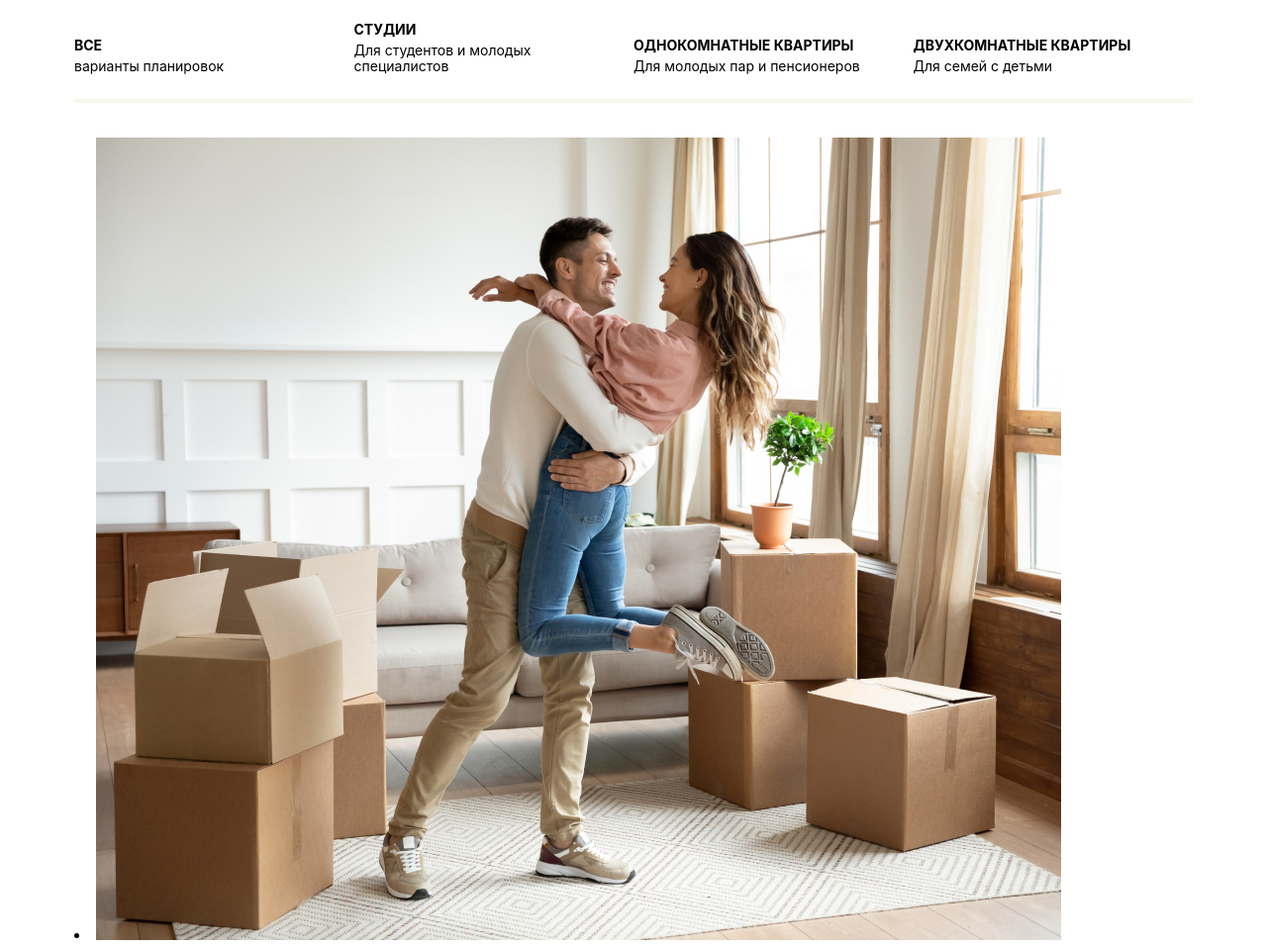
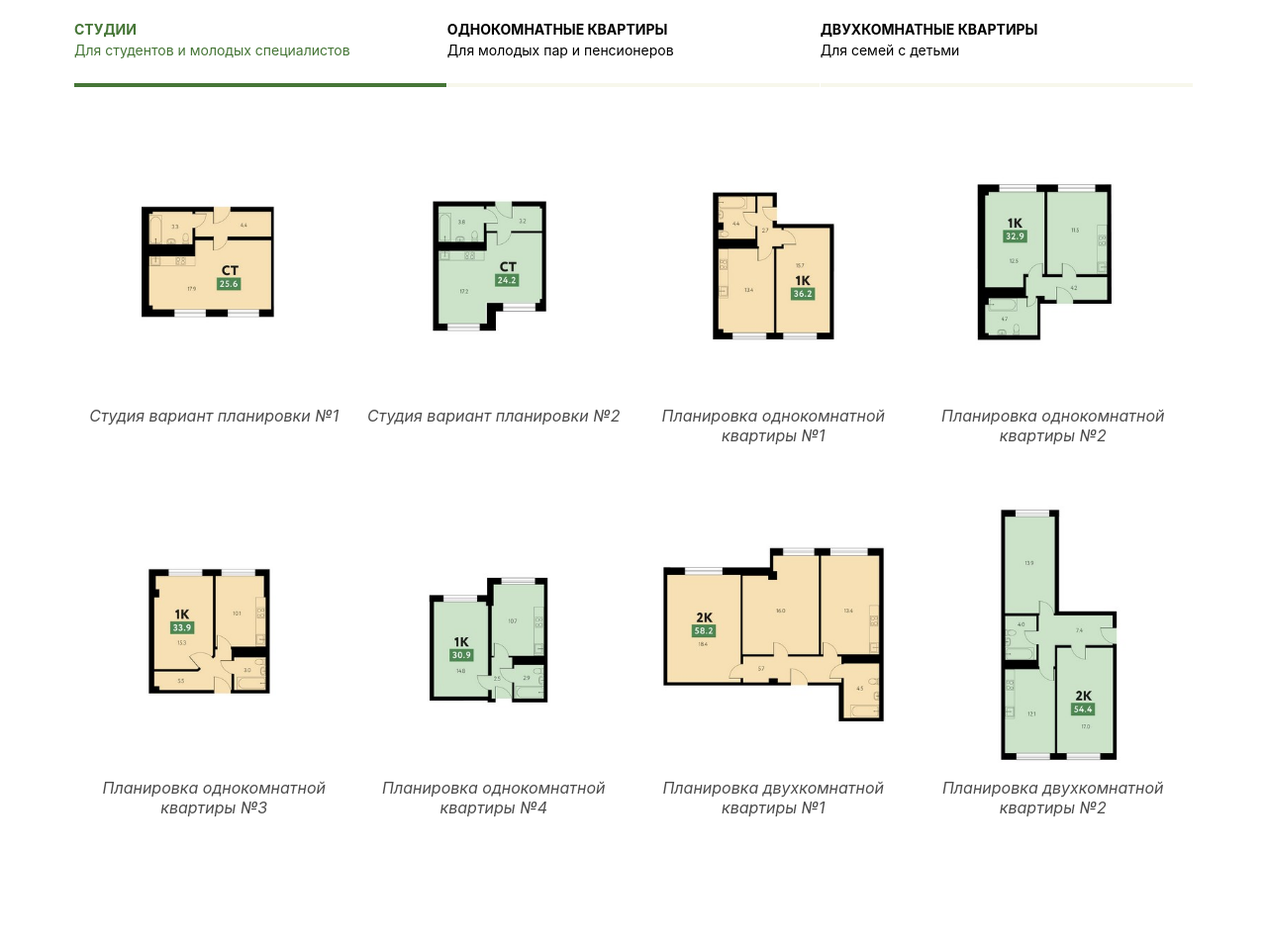
Before and after one commit to yurkaronin/work-grinstroi, a website: page source/index.html in a window 1280 px wide. Shown: the part 6100-7057 px from the top of the page at 99% size. Drawn offline with nearby package versions, Linux system fonts and the light colour scheme; files that its build step writes are made by us from their sources.

Commit message:
Доделал вкладки с планировками

```diff
--- a/source/index.html
+++ b/source/index.html
@@ -552,32 +552,96 @@
             Остальное предоставьте нам.</p>
           <p class="solutions__footer"><sup>*</sup> Консультация Бесплатна и ни к чему вас не обязывает!</p>
         </div>
-        <div class="solutions__optoins tabs-and-cards">
-          <ul class="solutions_tabs  list">
-            <li>
-              <button class="solutions_button"><span>Все</span> варианты планировок</button>
+        <div class="solutions__optoins">
+          <ul class="solutions_tabs  card-tabs list">
+            <li class="card-tabs__item">
+              <button class="card-tabs__button  card-tabs__button--active"><span>Студии</span> Для студентов и молодых
+                специалистов</button>
             </li>
-            <li>
-              <button class="solutions_button"><span>Студии</span> Для студентов и молодых специалистов</button>
+            <li class="card-tabs__item">
+              <button class="card-tabs__button"><span>Однокомнатные квартиры</span> Для молодых пар и
+                пенсионеров</button>
             </li>
-            <li>
-              <button class="solutions_button"><span>Однокомнатные квартиры</span> Для молодых пар и пенсионеров</button>
-            </li>
-            <li>
-              <button class="solutions_button"><span>Двухкомнатные квартиры</span> Для семей с детьми</button>
+            <li class="card-tabs__item">
+              <button class="card-tabs__button"><span>Двухкомнатные квартиры</span> Для семей с детьми</button>
             </li>
           </ul>
 
-          <ul class="solutions_cards  list">
-            <li>
+          <ul class="solutions_cards-list  cards-list  list">
+            <li class="cards-list__item">
+              <a data-fancybox="gallery" href="img/catalog/st-1.jpg">
 
+                <figure>
+                  <img src="img/catalog/min/st-1.jpg">
+                  <figcaption>Студия вариант планировки №1</figcaption>
+                </figure>
+              </a>
+            </li>
+            <li class="cards-list__item">
+              <a data-fancybox="gallery" href="img/catalog/st-2.jpg">
+
+                <figure>
+                  <img src="img/catalog/min/st-2.jpg">
+                  <figcaption>Студия вариант планировки №2</figcaption>
+                </figure>
+              </a>
+            </li>
+
+
+            <li class="cards-list__item">
+              <a data-fancybox="gallery" href="img/catalog/1kv-1.jpg">
+                <figure>
+                  <img src="img/catalog/min/1kv-1.jpg">
+                  <figcaption>Планировка однокомнатной квартиры №1</figcaption>
+                </figure>
+              </a>
+            </li>
+            <li class="cards-list__item">
+              <a data-fancybox="gallery" href="img/catalog/1kv-2.jpg">
+                <figure>
+                  <img src="img/catalog/min/1kv-2.jpg">
+                  <figcaption>Планировка однокомнатной квартиры №2</figcaption>
+                </figure>
+              </a>
+            </li>
+            <li class="cards-list__item">
+              <a data-fancybox="gallery" href="img/catalog/1kv-3.jpg">
+                <figure>
+                  <img src="img/catalog/min/1kv-3.jpg">
+                  <figcaption>Планировка однокомнатной квартиры №3</figcaption>
+                </figure>
+              </a>
+            </li>
+            <li class="cards-list__item">
+              <a data-fancybox="gallery" href="img/catalog/1kv-4.jpg">
+                <figure>
+                  <img src="img/catalog/min/1kv-4.jpg">
+                  <figcaption>Планировка однокомнатной квартиры №4</figcaption>
+                </figure>
+              </a>
+            </li>
+
+            <li class="cards-list__item">
+              <a data-fancybox="gallery" href="img/catalog/2kv-1.jpg">
+                <figure>
+                  <img src="img/catalog/min/2kv-1.jpg">
+                  <figcaption>Планировка двухкомнатной квартиры №1</figcaption>
+                </figure>
+              </a>
+            </li>
+            <li class="cards-list__item">
+              <a data-fancybox="gallery" href="img/catalog/2kv-2.jpg">
+                <figure>
+                  <img src="img/catalog/min/2kv-2.jpg">
+                  <figcaption>Планировка двухкомнатной квартиры №2</figcaption>
+                </figure>
+              </a>
             </li>
           </ul>
-          <li class="">
-            <a data-fancybox="gallery" href="img/bg/hаppy-people.jpg">
-              <img src="img/bg/hаppy-people.jpg">
-            </a>
           </li>
+
+          </ul>
+
         </div>
 
       </div>
--- /dev/null
+++ b/source/sass/bem/card-tabs.scss
@@ -0,0 +1,39 @@
+.card-tabs {
+  display: flex;
+  justify-content: space-between;
+  flex-wrap: wrap;
+  align-items: flex-end;
+  margin-bottom: 35px;
+
+  &__item {
+    max-width: 33.3%;
+    width: 100%;
+  }
+
+  &__button {
+    background-color: transparent;
+    border: none;
+    border-bottom: 4px solid #f7f7ec;
+    padding: 0 25px 25px 0;
+    color: #000000;
+    font-size: 14px;
+    width: 100%;
+    text-align: left;
+    cursor: pointer;
+  }
+
+  &__button span {
+    display: block;
+    font-weight: 700;
+    margin-bottom: 5px;
+    text-transform: uppercase;
+  }
+
+  &__button:active,
+  &__button:hover,
+  &__button:focus,
+  &__button--active {
+    border-color: #467637;
+    color: #467637;
+  }
+}
--- a/source/sass/section/solutions.scss
+++ b/source/sass/section/solutions.scss
@@ -43,41 +43,28 @@
   color: #000000;
 }
 
-.solutions_tabs {
+.cards-list {
   display: flex;
   justify-content: space-between;
   flex-wrap: wrap;
-  align-items: flex-end;
-  margin-bottom: 35px;
 
-  & li {
+  & .cards-list__item {
     max-width: 25%;
-    width: 100%;
+    margin-bottom: 50px;
+  }
+
+  & a {
+    color: inherit;
+  }
+
+  & figure {
+    margin: 0;
+  }
+
+  & figcaption {
+    text-align: center;
+    color: inherit;
+    font-style: italic;
+    opacity: 0.7;
   }
 }
-
-.solutions_button {
-  background-color: transparent;
-  border: none;
-  border-bottom: 4px solid #F7F7EC;
-  padding: 0 25px 25px 0;
-  color: #000000;
-  font-size: 14px;
-  width: 100%;
-  text-align: left;
-  cursor: pointer;
-
-  & span {
-    display: block;
-    font-weight: 700;
-    margin-bottom: 5px;
-    text-transform: uppercase;
-  }
-
-  &:active,
-  &:hover,
-  &:focus {
-    border-color: #467637;
-    color: #467637;
-  }
-}
--- a/source/sass/style.scss
+++ b/source/sass/style.scss
@@ -14,6 +14,7 @@
 @import "bem/top-promo.scss";
 @import "bem/progress.scss";
 @import "bem/infrastructure-benefits.scss";
+@import "bem/card-tabs.scss";
 /* sections */
 @import "section/header.scss";
 @import "section/first-screen.scss";
```
Also changed, not shown: source/img/catalog/1kv-1.jpg (added), source/img/catalog/1kv-2.jpg (added), source/img/catalog/1kv-3.jpg (added), source/img/catalog/1kv-4.jpg (added), source/img/catalog/2kv-1.jpg (added), source/img/catalog/2kv-2.jpg (added), source/img/catalog/min/1kv-1.jpg (added), source/img/catalog/min/1kv-2.jpg (added), source/img/catalog/min/1kv-3.jpg (added), source/img/catalog/min/1kv-4.jpg (added), source/img/catalog/min/2kv-1.jpg (added), source/img/catalog/min/2kv-2.jpg (added), source/img/catalog/min/st-1.jpg (added), source/img/catalog/min/st-2.jpg (added), 2 more files.
